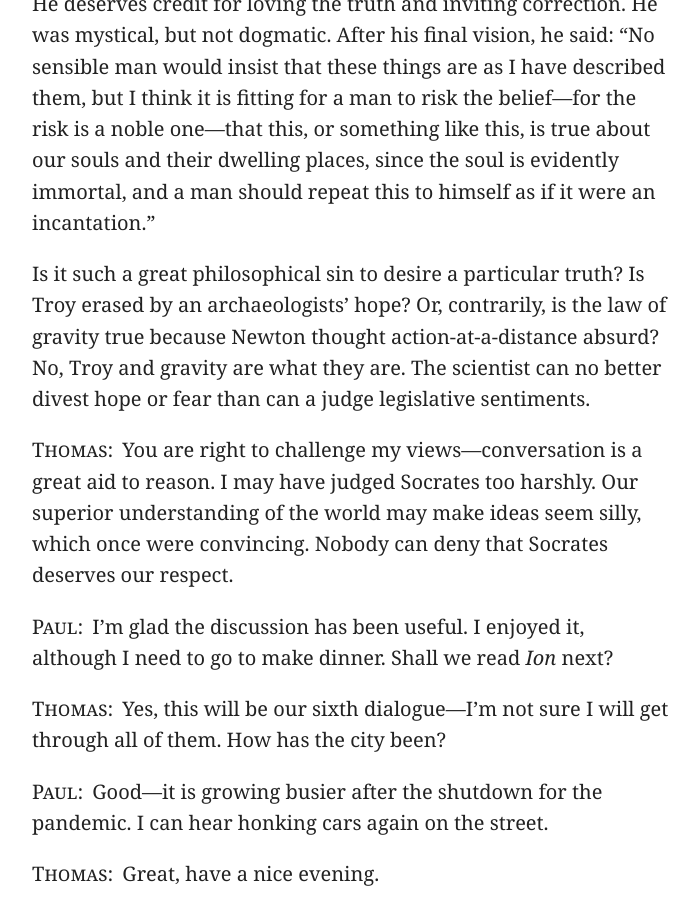
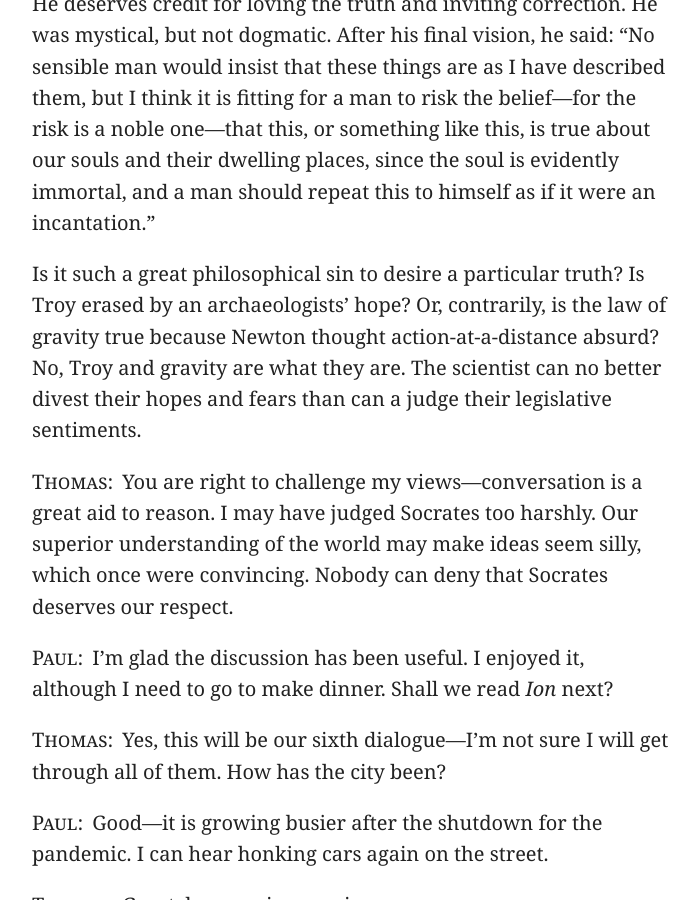
Before and after one commit to artsandmetaphysics/goodlifeodyssey, a Jekyll site: the page built from _meditations/dialogue-on-socrates-doubting-the-senses-in-phaedo.md, in a window 1280 px wide and 900 px high, scrolled down 5771 px. Shown: the whole window, without its empty margins (288-987 px from the left). Built offline with Jekyll 4.4.1, drawn with Linux system fonts in a browser that asks for light colours.

Commit message:
Improvements

```diff
--- a/_meditations/dialogue-on-socrates-doubting-the-senses-in-phaedo.md
+++ b/_meditations/dialogue-on-socrates-doubting-the-senses-in-phaedo.md
@@ -66,7 +66,7 @@ The armchair philosopher succeeded in fooling themselves into believing what the
 
 He deserves credit for loving the truth and inviting correction. He was mystical, but not dogmatic. After his final vision, he said: “No sensible man would insist that these things are as I have described them, but I think it is fitting for a man to risk the belief—for the risk is a noble one—that this, or something like this, is true about our souls and their dwelling places, since the soul is evidently immortal, and a man should repeat this to himself as if it were an incantation.”
 
-Is it such a great philosophical sin to desire a particular truth? Is Troy erased by an archaeologists’ hope? Or, contrarily, is the law of gravity true because Newton thought action-at-a-distance absurd? No, Troy and gravity are what they are. The scientist can no better divest hope or fear than can a judge legislative sentiments.
+Is it such a great philosophical sin to desire a particular truth? Is Troy erased by an archaeologists’ hope? Or, contrarily, is the law of gravity true because Newton thought action-at-a-distance absurd? No, Troy and gravity are what they are. The scientist can no better divest their hopes and fears than can a judge their legislative sentiments.
 
 <span class="sc">Thomas:</span> You are right to challenge my views—conversation is a great aid to reason. I may have judged Socrates too harshly. Our superior understanding of the world may make ideas seem silly, which once were convincing. Nobody can deny that Socrates deserves our respect.
 
```
Also changed, not shown: meditations/dialogue-on-socrates-doubting-the-senses-in-phaedo.md (+1 -1 lines).
